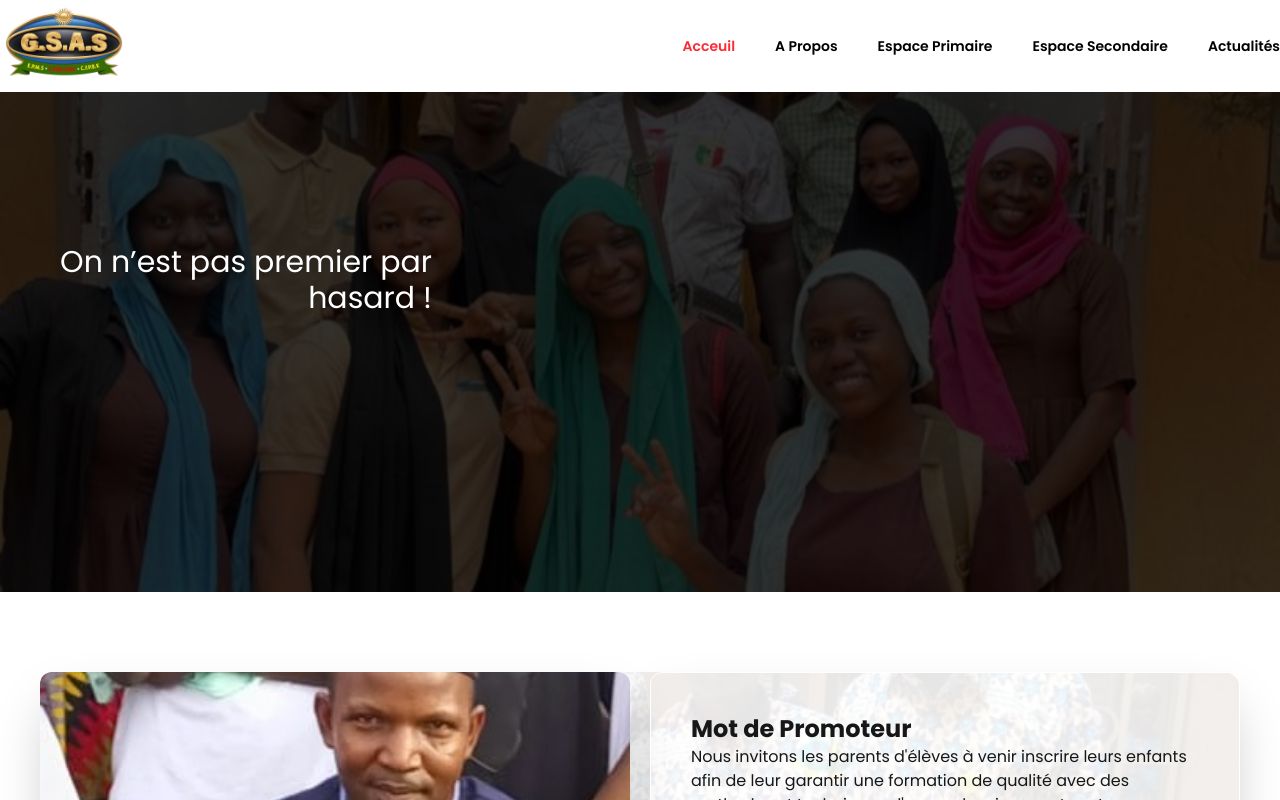
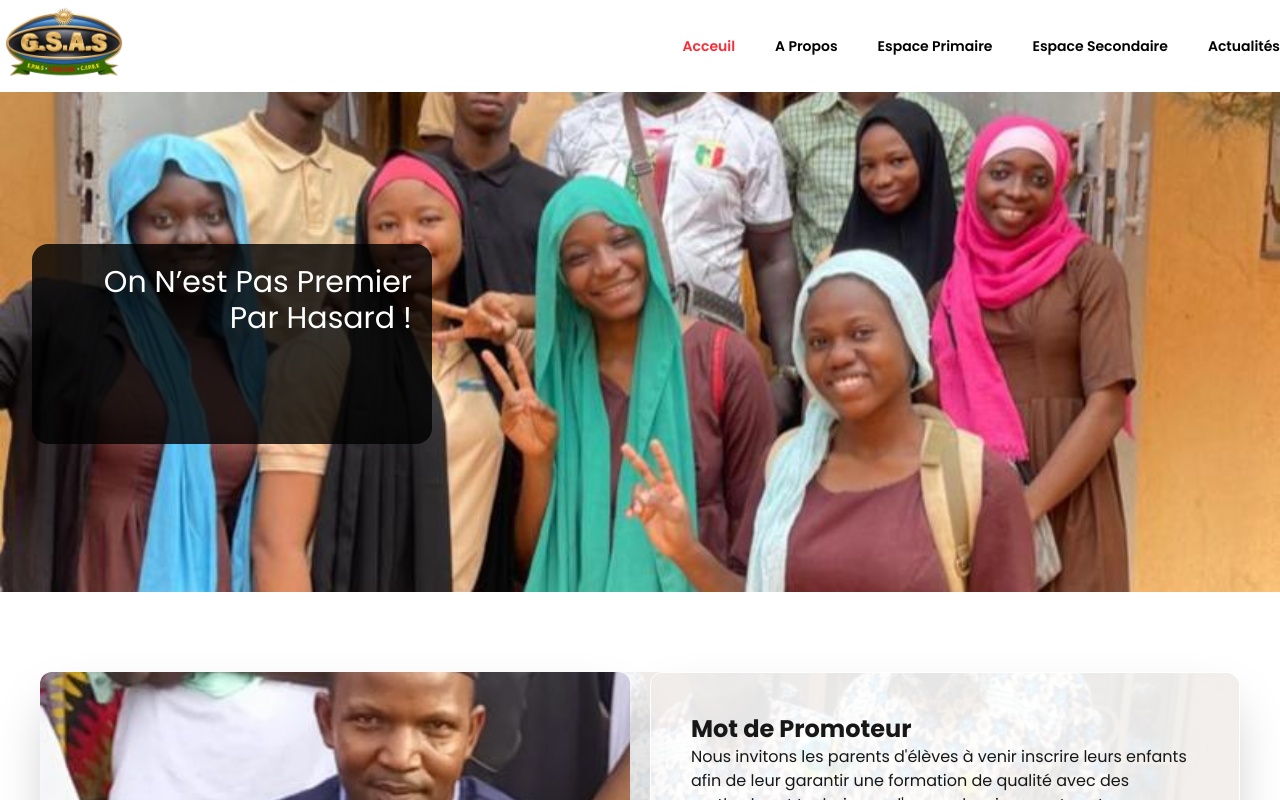
Before and after one commit to oumar-dev-app/emp-lycee, a Next.js app: page / in a window 1280 px wide. Shown: the top 800 px of the page. Built offline with nearby package versions, Linux system fonts and the light colour scheme.

Commit message:
Modification sur le title qui est sur l'image

```diff
--- a/_Components/Slider.tsx
+++ b/_Components/Slider.tsx
@@ -36,9 +36,9 @@ function Slider() {
             }`}
           style={{ backgroundImage: `url(${item.img})` }}
         >
-          <div className="bg-black/80 h-full w-full flex items-cente p-8 shadow-2xl">
+          <div className="m-8 rounded-2xl flex items-cente">
             {item.title && (
-              <p className="text-white text-2xl md:text-3xl max-w-100 mt-30 text-right">
+              <p className="text-white text-3xl bg-black/80 p-5 rounded-2xl  h-50 w-150 capitalize md:text-3xl max-w-100 mt-30 text-right">
                 {item.title}
               </p>
             )}
--- a/_Components/SliderActualite.tsx
+++ b/_Components/SliderActualite.tsx
@@ -42,9 +42,9 @@ function Promoteur() {
           }`}
           style={{ backgroundImage: `url(${item.img})` }}
         >
-          <div className="bg-black/80 h-150 w-150 rounded-2xl flex items-cente p-8 shadow-2xl">
+          <div className="m-8 rounded-2xl flex items-cente">
             {item.title && (
-              <p className="text-white text-3xl  capitalize md:text-3xl max-w-100 mt-30 text-right">
+              <p className="text-white text-3xl bg-black/80 p-5 rounded-2xl  h-50 w-150 capitalize md:text-3xl max-w-100 mt-30 text-right">
                 {item.title}
               </p>
             )}
```
